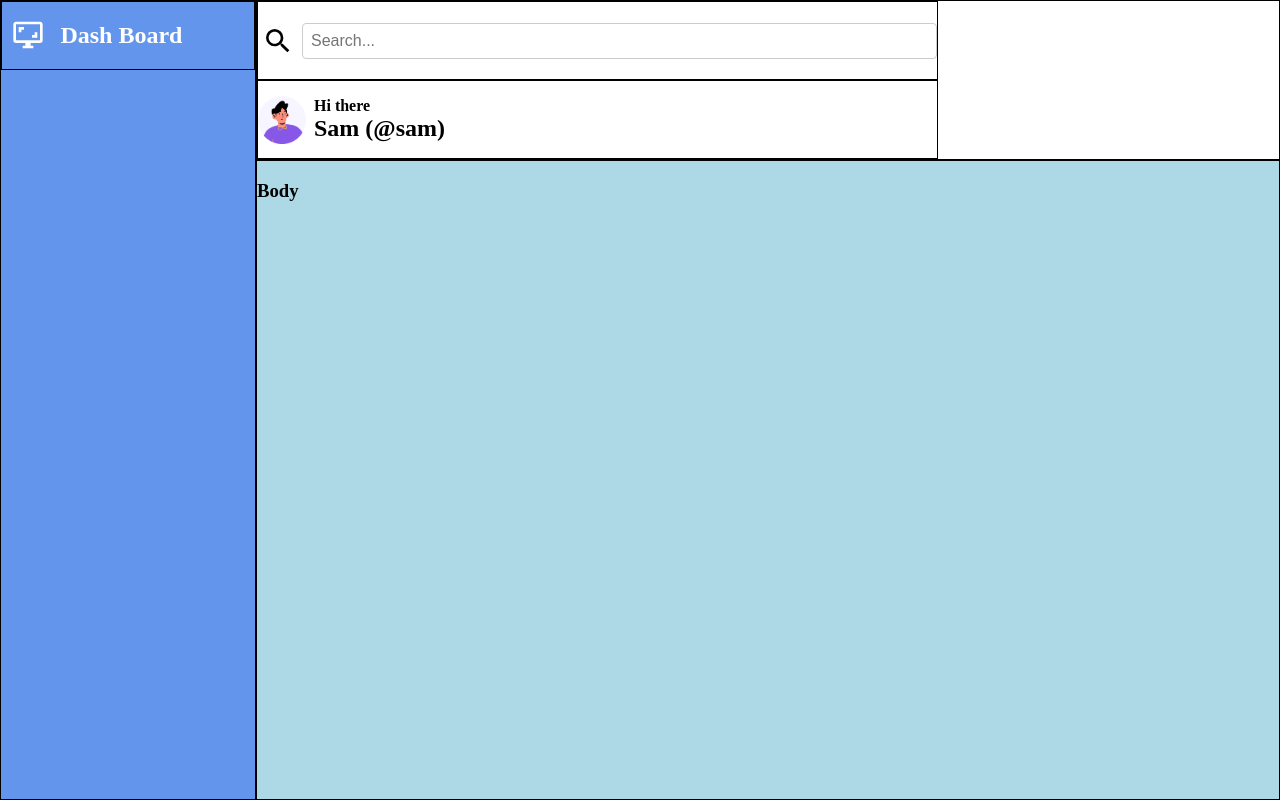
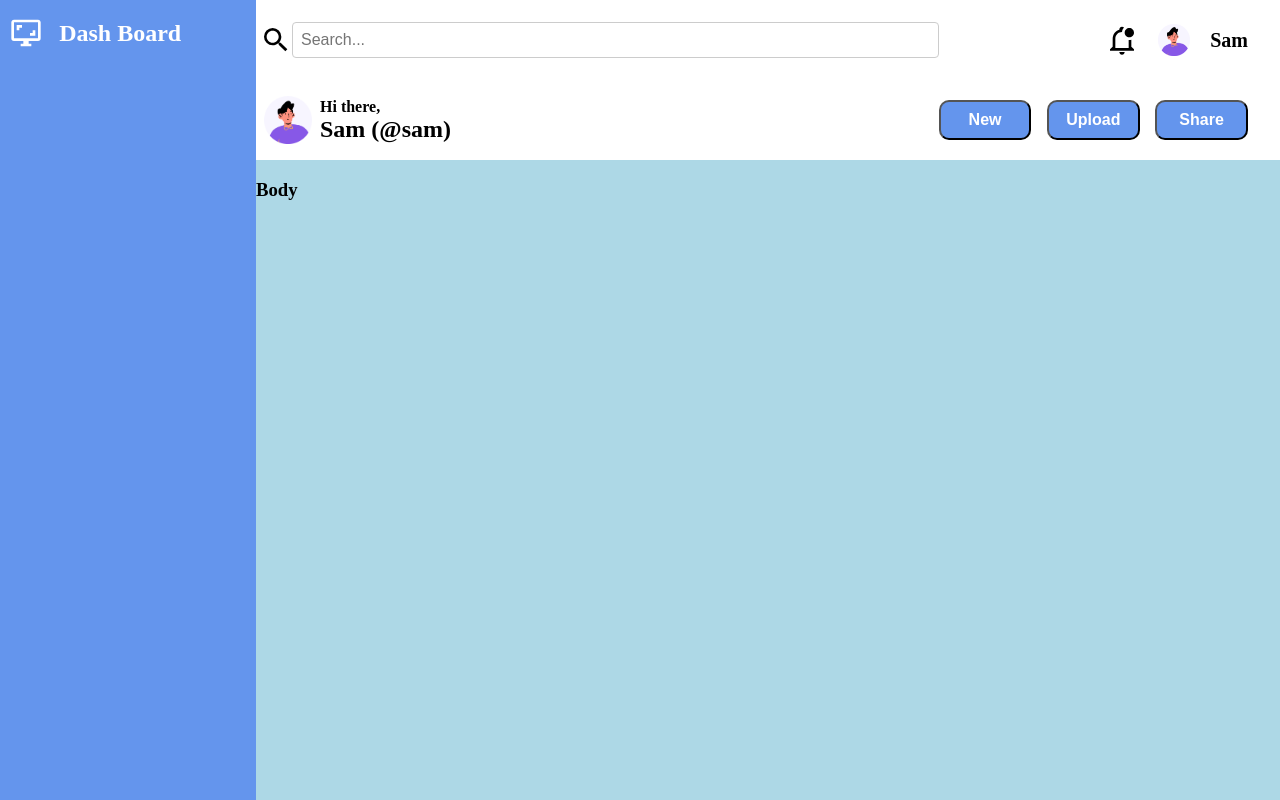
Before and after one commit to sammoore95/admin-dashboard, a plain HTML site: page index.html in a window 1280 px wide. Drawn offline with Linux system fonts and the light colour scheme.

Commit message:
Continue Header work Added buttons, profile avatars, greetings, ect.

```diff
--- a/index.html
+++ b/index.html
@@ -16,9 +16,19 @@
             <div id="profile-header">
                 <img id="my-avatar" src="images/my-avagar.png" alt="">
                 <div>
-                    <p id="greeting">Hi there</p>
+                    <p id="greeting">Hi there,</p>
                     <p id="user">Sam (@sam)</p>
                 </div>
+            </div>
+            <div id="profile-notifications">
+                <svg id="notification-icon" xmlns="http://www.w3.org/2000/svg" viewBox="0 0 24 24"><path d="M19 17V11.8C18.5 11.9 18 12 17.5 12H17V18H7V11C7 8.2 9.2 6 12 6C12.1 4.7 12.7 3.6 13.5 2.7C13.2 2.3 12.6 2 12 2C10.9 2 10 2.9 10 4V4.3C7 5.2 5 7.9 5 11V17L3 19V20H21V19L19 17M10 21C10 22.1 10.9 23 12 23S14 22.1 14 21H10M21 6.5C21 8.4 19.4 10 17.5 10S14 8.4 14 6.5 15.6 3 17.5 3 21 4.6 21 6.5" /></svg>
+                <img id="my-avatar-notifications" src="images/my-avagar.png" alt="">
+                <p id="profile-notification-user">Sam</pp>
+            </div>
+            <div id="profile-actions">
+                <button class="profile-action-button">New</button>
+                <button class="profile-action-button">Upload</button>
+                <button class="profile-action-button">Share</button>
             </div>
         </div>
         <div id="side-bar">
--- a/style.css
+++ b/style.css
@@ -6,6 +6,7 @@ html {
 *::before,
 *::after {
     box-sizing: inherit;
+    /*outline: 1px solid black; /*Used for layout and design phase, remove when finished*/
 }
 
 html,
@@ -23,7 +24,6 @@ body {
 }
 
 #header {
-    border: 1px solid black;
     display: grid;
     grid-column-start: 2;
     grid-column-end: 6;
@@ -34,10 +34,10 @@ body {
     height: 20vh; /* ~1/6th of the viewport height */
     max-height: 20vh;
     overflow: hidden;
+    box-shadow: 0 4px 10px rgba(0, 0, 0, .1);
 }
 
 #side-bar{
-    border: 1px solid black;
     background-color: cornflowerblue;
     grid-column-start: 1;
     grid-column-end: 2;
@@ -46,7 +46,6 @@ body {
 }
 
 #side-bar-header {
-    border: 1px solid black;
     display: grid;
     grid-template-columns: 1fr 4fr;
     align-items: center;
@@ -68,7 +67,6 @@ body {
 }
 
 #content-body {
-    border: 1px solid black;
     background-color: lightblue;
     grid-column-start: 2;
     grid-column-end: 6;
@@ -77,11 +75,10 @@ body {
 }
 
 #search-bar {
-    border: 1px solid black;
     display: grid;
     grid-template-columns: auto 1fr;
     align-items: center;
-    gap: 0.5rem;
+    gap: rem;
     grid-column-start: 1;
     grid-column-end: 2;
     grid-row-start: 1;
@@ -102,7 +99,6 @@ body {
 }
 
 #profile-header {
-    border: 1px solid black;
     display: grid;
     grid-template-columns: auto 1fr;
     align-items: center;
@@ -111,9 +107,58 @@ body {
     grid-row-start: 2;
     grid-row-end: 3;
     min-height: 0;
-    gap: 0.5rem;
+    gap: .5rem;
+    padding-left: .5rem;
     overflow: hidden;
+}
 
+#profile-notifications {
+    display: flex;
+    flex: row;
+    align-items: center;
+    justify-content: flex-end;
+    gap: 20px;
+    padding-right: 2rem;
+    grid-column-start: 2;
+    grid-column-end: 3;
+    grid-row-start: 1;
+    grid-row-end: 2;
+}
+
+#profile-notification-user {
+    font-weight: bold;
+    font-size: 1.25rem;
+}
+
+#notification-icon {
+    height: 2rem;
+}
+
+#my-avatar-notifications {
+    height: 2rem;
+}
+
+#profile-actions {
+    display: flex;
+    flex-direction: row;
+    align-items: center;
+    justify-content: space-between;
+    padding-right: 2rem;
+    grid-column-start: 2;
+    grid-column-end: 3;
+    grid-row-start: 2;
+    grid-row-end: 3;
+}
+
+.profile-action-button {
+    width: 30%;
+    min-width: 70px;
+    height: 50%;
+    border-radius: 10px;
+    background-color: cornflowerblue;
+    color: white;
+    font-weight: bold;
+    font-size: 1rem;
 }
 
 #profile-header div {
```
Also changed, not shown: images/bell-badge-outline.svg (added).
